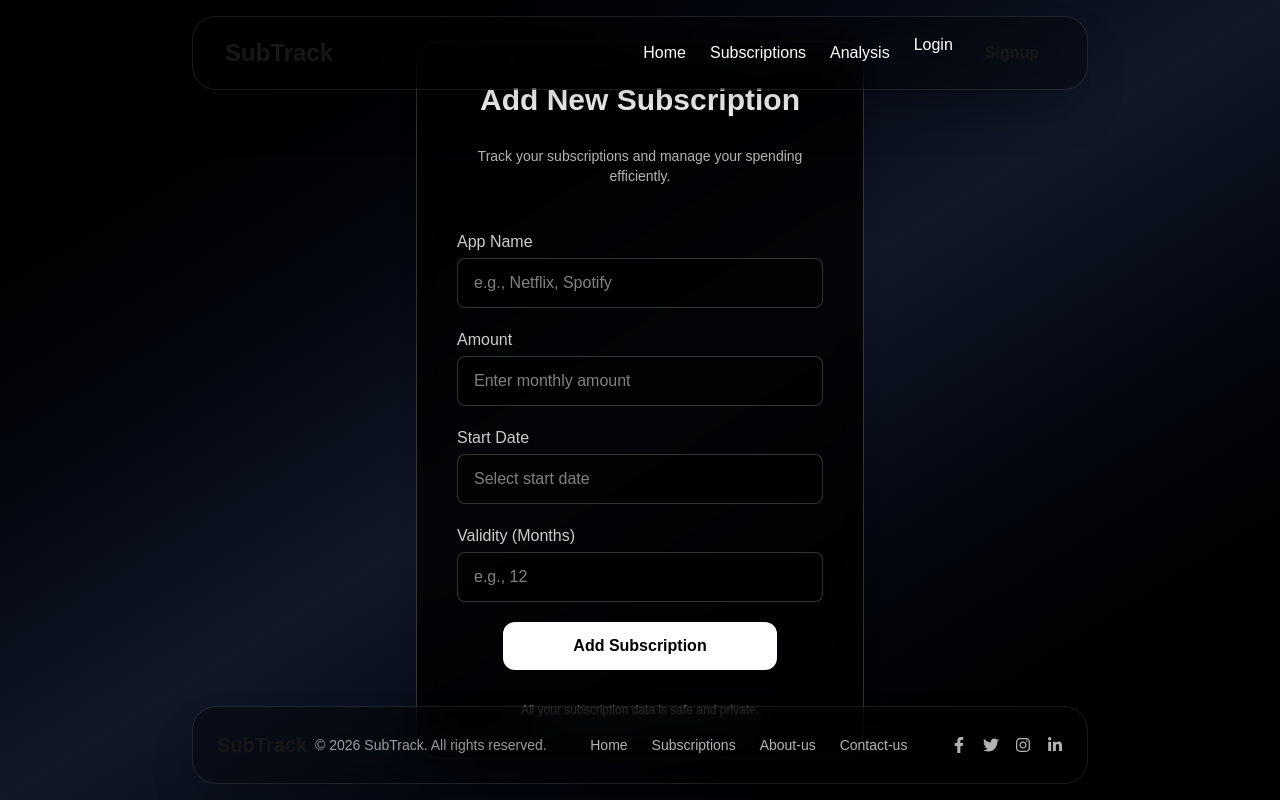
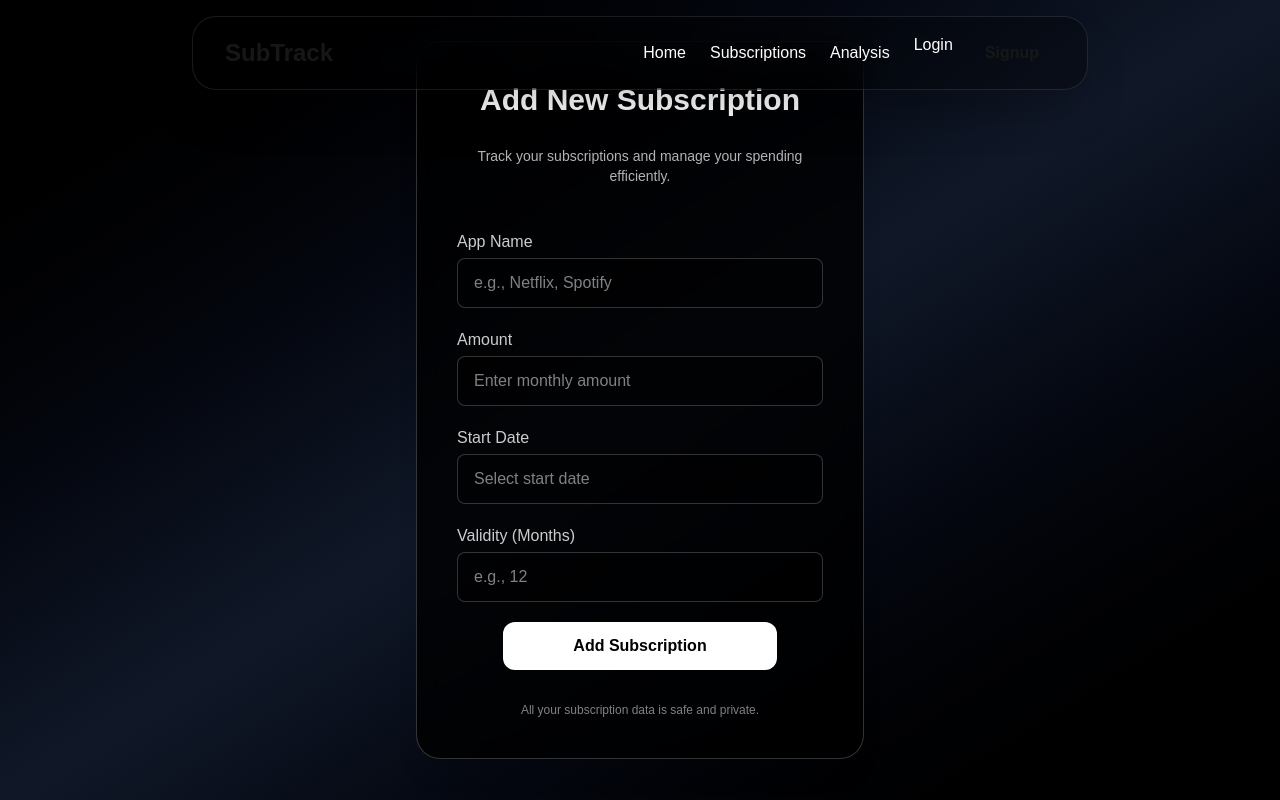
Before and after one commit to Proo2005/subs_front, a Next.js app: page /subscription in a window 1280 px wide. Built offline with nearby package versions, Linux system fonts and the light colour scheme.

Commit message:
render url added

```diff
--- a/app/subscription/page.jsx
+++ b/app/subscription/page.jsx
@@ -146,8 +146,7 @@ export default function Subscriptions() {
         </form>
       </div>
 
-      {/* Footer */}
-      <Footer />
+
     </div>
   );
 }
```
